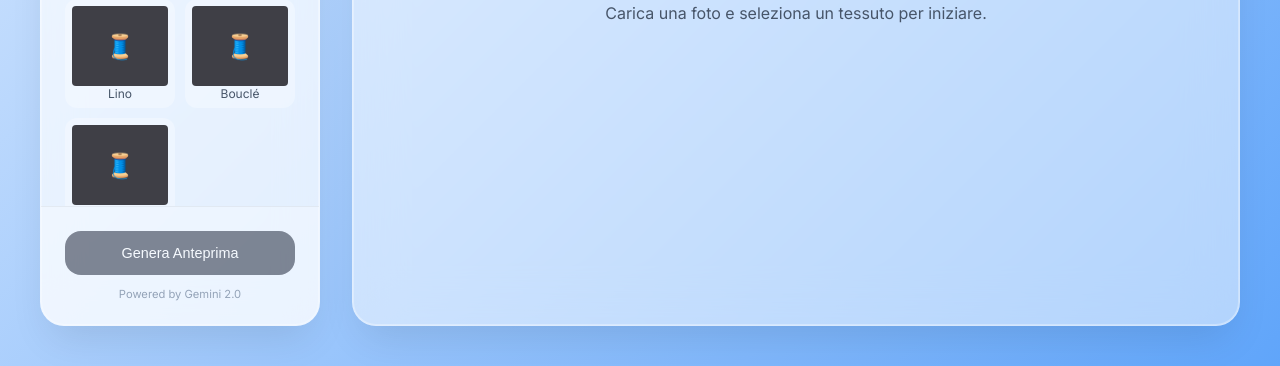
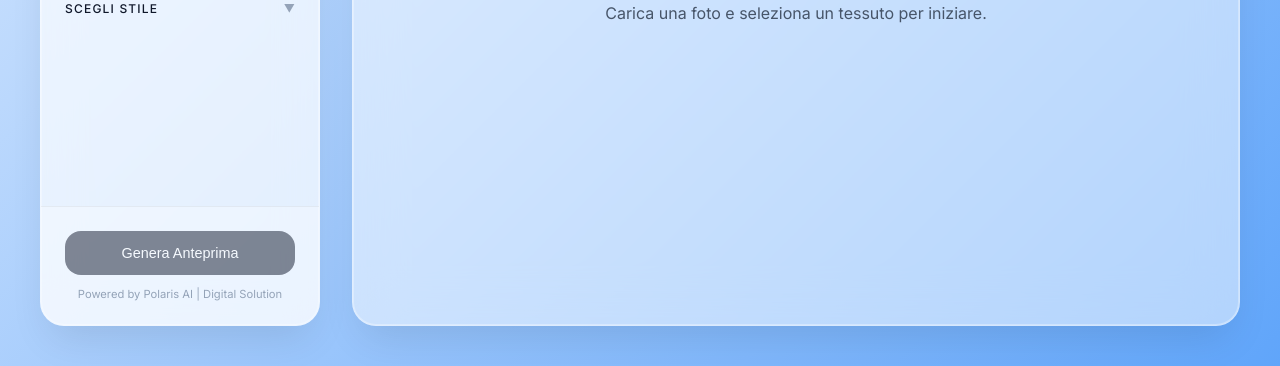
Before and after one commit to PolarisDigital/sofa-visualizer, a website built with Vite: page index.html in a window 1280 px wide. Shown: the part 434-800 px from the top of the page. Built offline with nearby package versions, Linux system fonts and the light colour scheme; some packages are replaced by stand-ins of ours; no server answers; the database is empty.

Commit message:
UI: Accordions closed by default + Polaris Footer + Dynamic Logo support

```diff
--- a/index.html
+++ b/index.html
@@ -19,7 +19,9 @@
     <!-- LEFT SIDEBAR: CONTROLS -->
     <aside class="sidebar">
       <header class="sidebar-header">
-        <div class="logo">Fabric<span>AI</span></div>
+        <div class="logo-container" id="logoContainer">
+          <div class="logo">Fabric<span>AI</span></div>
+        </div>
         <div class="user-menu-compact" id="userMenu">
           <!-- Injected by JS -->
         </div>
@@ -39,7 +41,7 @@
         </section>
 
         <!-- Fabrics Section -->
-        <section class="control-section accordion-item open" id="fabricsSection">
+        <section class="control-section accordion-item" id="fabricsSection">
           <div class="accordion-header" onclick="toggleAccordion('fabricsSection')">
             <h3>Scegli Tessuto</h3>
             <span class="chevron">▼</span>
@@ -54,7 +56,7 @@
         </section>
 
         <!-- Colors Section -->
-        <section class="control-section accordion-item open" id="colorsSection">
+        <section class="control-section accordion-item" id="colorsSection">
           <div class="accordion-header" onclick="toggleAccordion('colorsSection')">
             <h3>Scegli Colore</h3>
             <span class="chevron">▼</span>
@@ -67,7 +69,7 @@
         </section>
 
         <!-- Style Section -->
-        <section class="control-section accordion-item open" id="styleSection">
+        <section class="control-section accordion-item" id="styleSection">
           <div class="accordion-header" onclick="toggleAccordion('styleSection')">
             <h3>Scegli Stile</h3>
             <span class="chevron">▼</span>
@@ -86,7 +88,9 @@
           <span class="btn-text">Genera Anteprima</span>
           <span class="loading-spinner" style="display: none;"></span>
         </button>
-        <div class="credits">Powered by Gemini 2.0</div>
+        <div class="credits">
+          Powered by <a href="https://polarisdigital.it" target="_blank">Polaris AI | Digital Solution</a>
+        </div>
       </footer>
     </aside>
 
--- a/src/main.js
+++ b/src/main.js
@@ -85,6 +85,7 @@
 
     await initAuth();
     await loadFabrics();
+    loadCompanySettings();
     setupEventListeners();
 });
 
@@ -230,6 +231,18 @@
     const ready = state.uploadedImage && state.selectedFabric && state.selectedColor;
     els.generateBtn.disabled = !ready;
     if (ready) els.generateBtn.classList.add('pulse');
+}
+
+// --- Company Settings (Logo) ---
+function loadCompanySettings() {
+    // Check local storage for custom logo (simulating admin setting)
+    const customLogo = localStorage.getItem('company_logo');
+    if (customLogo) {
+        const logoContainer = document.getElementById('logoContainer');
+        if (logoContainer) {
+            logoContainer.innerHTML = `<img src="${customLogo}" alt="Company Logo" class="custom-logo">`;
+        }
+    }
 }
 
 // --- Image Handling ---
--- a/src/style.css
+++ b/src/style.css
@@ -86,6 +86,12 @@
     font-size: 1rem;
     color: var(--text-primary);
     letter-spacing: -0.03em;
+}
+
+.custom-logo {
+    max-height: 40px;
+    max-width: 140px;
+    object-fit: contain;
 }
 
 .sidebar-scroll {
@@ -362,6 +368,17 @@
     margin-top: 12px;
 }
 
+.credits a {
+    color: var(--text-muted);
+    text-decoration: none;
+    transition: color 0.2s;
+}
+
+.credits a:hover {
+    color: var(--accent);
+    text-decoration: underline;
+}
+
 /* ================= MAIN CANVAS ================= */
 .main-canvas {
     flex: 1;
```
